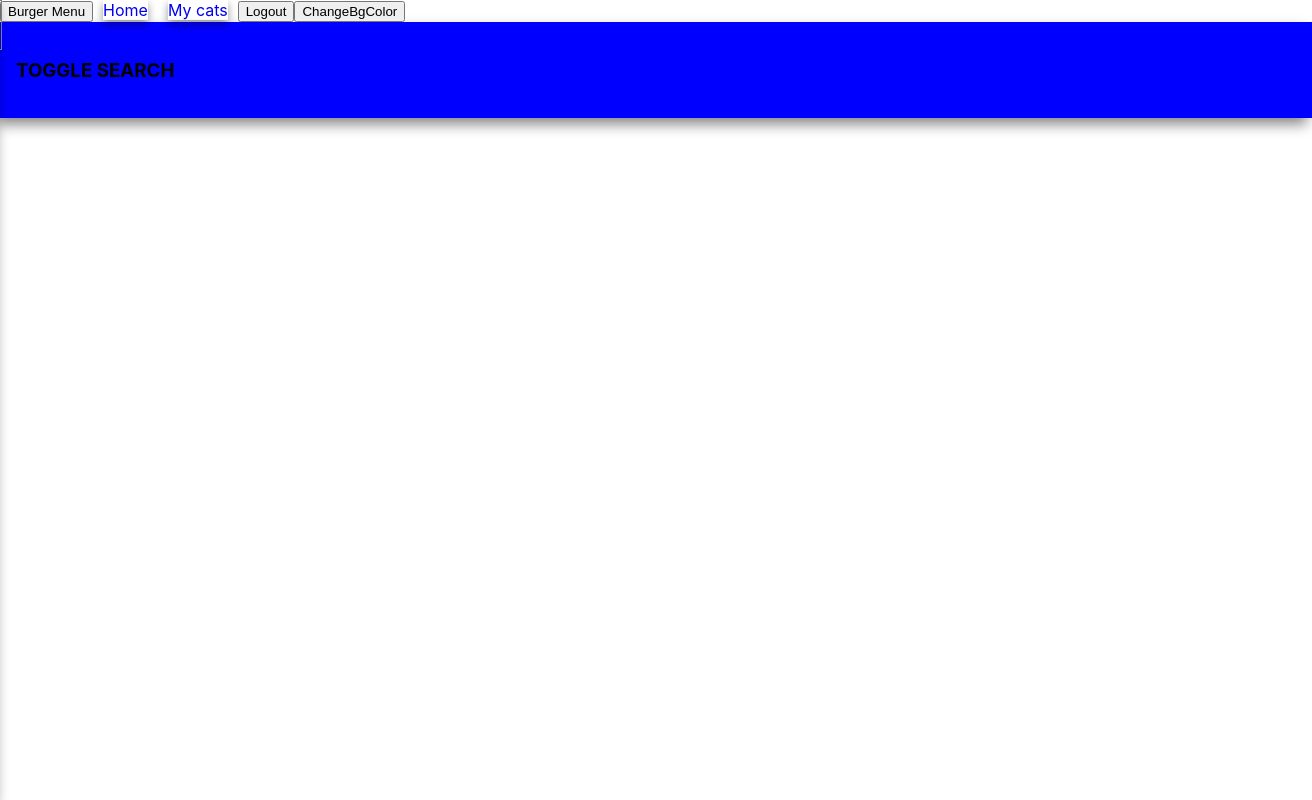
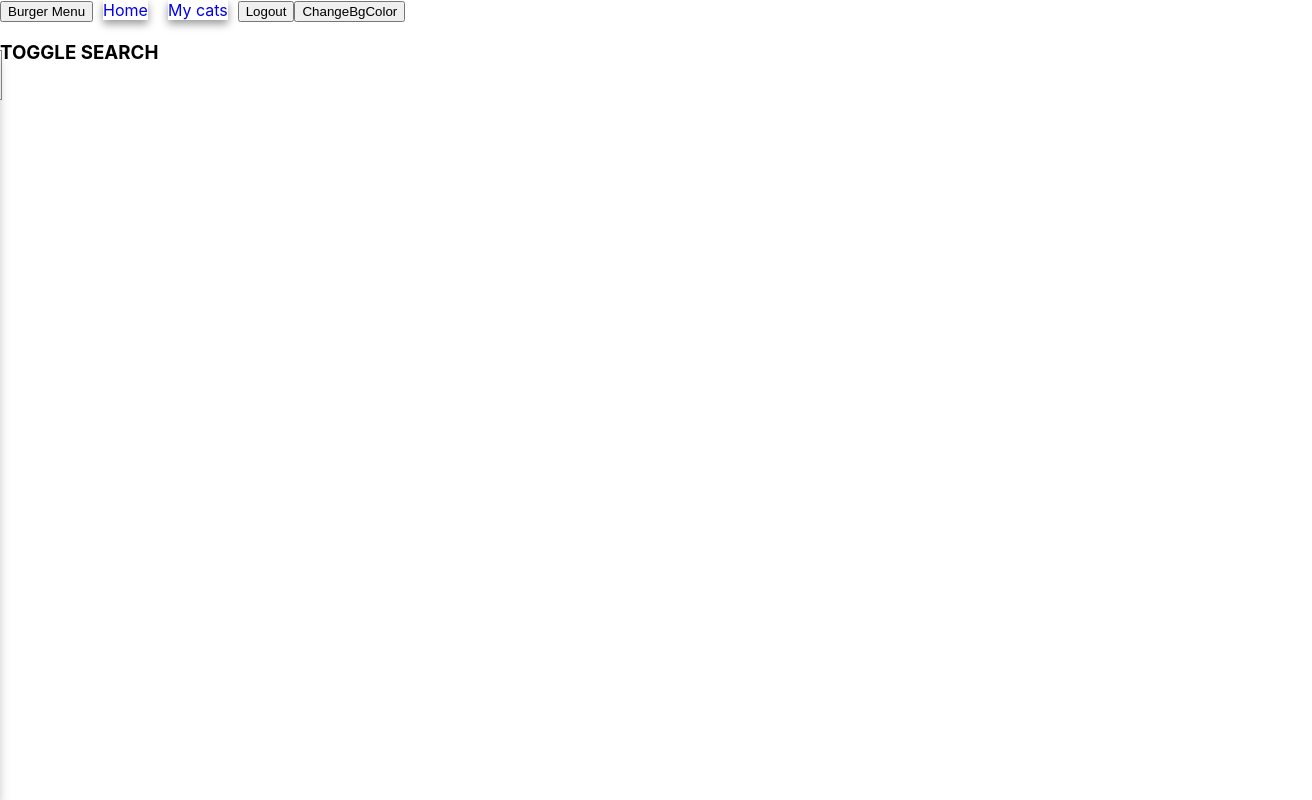
Before and after one commit to BalintAts/catagotchi_frontend, a React (Create React App) app: page / in a window 1280 px wide. Shown: the whole page, 1312 px wide, since content can reach past the window. Built offline with nearby package versions, Linux system fonts and the light colour scheme.

Commit message:
topsection is a button now.

```diff
--- a/package.json
+++ b/package.json
@@ -11,6 +11,7 @@
     "react-router": "^5.2.0",
     "react-router-dom": "^5.2.0",
     "react-scripts": "3.4.1",
+    "semantic-ui-react": "^0.88.2",
     "styled-components": "^5.1.0"
   },
   "scripts": {
--- a/src/components/sideBar/sideSection/sideSection.jsx
+++ b/src/components/sideBar/sideSection/sideSection.jsx
@@ -3,6 +3,8 @@ import './sideSectionStyle.scss';
 import TopSection from '../topSection/topSection';
 import BurgerButton from '../BurgerButton/burgerButton';
 import { SidebarContext } from '../sideBar';
+import Gender from '../../searchAttributes/gender';
+
 
 const SideSection = () => {
     const { isShowSidebar, setIsShowSidebar } = useContext(SidebarContext);
@@ -13,15 +15,23 @@ const SideSection = () => {
             </div>
             <div className="sideSection_menu_Wrapper">
                 <li>
-                    ewrhfhfh
+                    <select name="gender" id="gender">
+                        <option value="male">male</option>
+                        <option value="femalegztuztuztuz">gkjthgkjhdgfemale</option>
+                    </select>
                 </li>
                 <li>
-                    dfhfghfghd
+                    <select name="gender" id="gender">
+                        <option value="male">male</option>
+                        <option value="female">female</option>
+                    </select>
                 </li>
                 <li>
-                    hfhdfhdffg
+                    <select name="gender" id="gender">
+                        <option value="male">male</option>
+                        <option value="female">female</option>
+                    </select>
                 </li>
-                <p>dgkddkfjh</p>
             </div>
         </div>
     );
--- a/src/components/sideBar/sideSection/sideSectionStyle.scss
+++ b/src/components/sideBar/sideSection/sideSectionStyle.scss
@@ -1,9 +1,9 @@
-$sideBar-width: 10em;
+$sideBar-width: 12em;
 
 .Sidebar_sideSection {
     position: fixed;
     width: $sideBar-width ;
-    top: 0;
+    top: 50px;
     bottom: 0;
     left: 0;
 
@@ -39,8 +39,10 @@ $sideBar-width: 10em;
 
 .sideSection--show {
     transform: translateX(0);
+    transition: all  0.5  ease;
 }
 
 .sideSection--hide {
     transform: translateX(-$sideBar-width);
+    transition: all  0.5  ease;
 }
--- a/src/components/sideBar/topSection/topSection.jsx
+++ b/src/components/sideBar/topSection/topSection.jsx
@@ -2,13 +2,17 @@ import React, { Component, useContext } from 'react';
 import './topSectionStyle.scss';
 import BurgerButton from '../BurgerButton/burgerButton';
 import { SidebarContext } from '../sideBar';
+import Navbar from '../../navbar';
 
 const TopSection = () => {
     const { isShowSidebar, setIsShowSidebar } = useContext(SidebarContext);
     return (
-        <div className="Sidebar_TopSection">
-            <BurgerButton onClick={() => setIsShowSidebar(true)} />
-        </div>
+        <>
+            <div className="Sidebar_TopSection">
+                <BurgerButton onClick={() => setIsShowSidebar(true)} />
+            </div>
+
+        </>
     );
 }
 
--- a/src/components/sideBar/topSection/topSectionStyle.scss
+++ b/src/components/sideBar/topSection/topSectionStyle.scss
@@ -1,11 +1,9 @@
 .Sidebar_TopSection {
-    width: 100%;
-    height: 4em;
-    background-color: blue;
-    -webkit-box-shadow: -4px 7px 13px -1px rgba(0,0,0,0.49);
--moz-box-shadow: -4px 7px 13px -1px rgba(0,0,0,0.49);
-box-shadow: -4px 7px 13px -1px rgba(0,0,0,0.49);
-    display: flex;
-    align-items: center;
-    padding: 1em;
+//     height: 4em;
+//     background-color: blue;
+//     -webkit-box-shadow: -4px 7px 13px -1px rgba(0,0,0,0.49);
+// -moz-box-shadow: -4px 7px 13px -1px rgba(0,0,0,0.49);
+// box-shadow: -4px 7px 13px -1px rgba(0,0,0,0.49);
+//     align-items: center;
+//     padding: 1em;
 }
```
Also changed, not shown: 1 other file (tests, documents, lock files or other folders).
